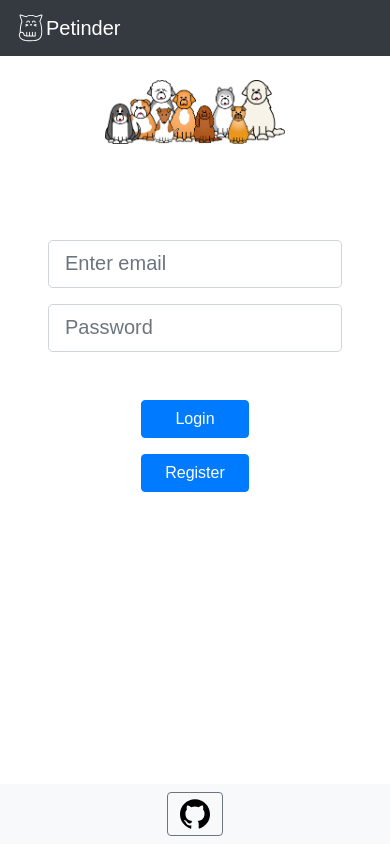
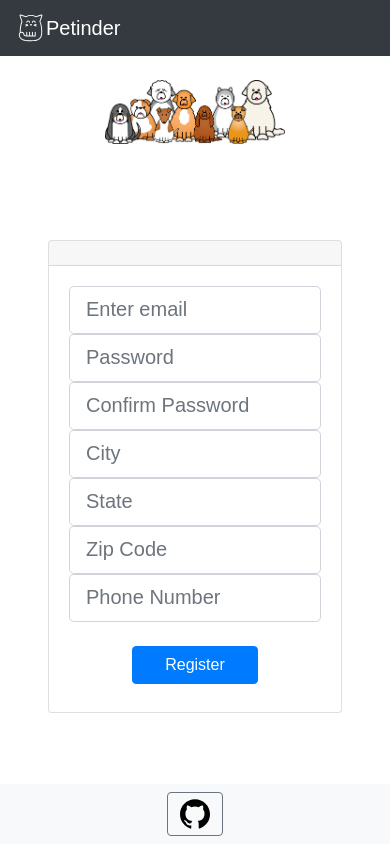
Before and after one commit to adliano/thepetinder_react, a React (Create React App) app in the folder client/: page / in a window 390 px wide. Built offline with nearby package versions, Linux system fonts and the light colour scheme.

Commit message:
Fixed Register Page and made it m.Responsive

```diff
--- a/client/src/App.js
+++ b/client/src/App.js
@@ -1,8 +1,8 @@
 import React, { Component } from 'react'
 // Import Pages
 // import SplashPage from './pages/SplashPage'
-import ShelterLogin from './pages/Shelter_Login'
-// import ShelterRegister from './pages/Shelter_Register'
+// import ShelterLogin from './pages/Shelter_Login'
+import ShelterRegister from './pages/Shelter_Register'
 
 // import logo from "./logo.svg";
 // import "./App.css";
@@ -15,8 +15,8 @@ class App extends Component {
     return (
       <>
         {/* <SplashPage /> */}
-        <ShelterLogin />
-        {/* <ShelterRegister /> */}
+        {/* <ShelterLogin /> */}
+        <ShelterRegister />
       </>
     )
   }
--- a/client/src/pages/Shelter_Register.js
+++ b/client/src/pages/Shelter_Register.js
@@ -1,7 +1,6 @@
 import React, { Component } from 'react';
 // Use Bootstrap Components
 import Container from 'react-bootstrap/Container'
-import Row from 'react-bootstrap/Row'
 import Col from 'react-bootstrap/Col'
 import Button from 'react-bootstrap/Button'
 import Form from 'react-bootstrap/Form'
@@ -45,39 +44,25 @@ class ShelterRegister extends Component {
         <Card className="text-center">
         <Card.Header></Card.Header>
         <Card.Body>
-          <Card.Text>
           <Form>
-            <br />
             <Form.Group controlId="formGroupEmail">
               <Form.Control size="lg" type="email" placeholder="Enter email" />
               <Form.Control size="lg" type="password" placeholder="Password" />
-              <Form.Control size="lg" type="confirmPassword" placeholder="Confirm Password" />
+              <Form.Control size="lg" type="password" placeholder="Confirm Password" />
+              <Form.Row>
+              <Col sm>
+                <Form.Control size="lg" type="text" placeholder="City" />
+              </Col>
+              <Col sm>
+              <Form.Control size="lg" type="text" placeholder="State" />
+              </Col>
+              <Col sm>
+                <Form.Control size="lg" type="number" placeholder="Zip Code" />
+              </Col>
+              </Form.Row>
+              <Form.Control size="lg" type="number" placeholder="Phone Number" />
               </Form.Group>
             </Form>
-              <Row>
-              <Col>
-              <Form>
-                <Form.Control size="lg" type="city" placeholder="City" />
-              </Form>
-              </Col>
-              <Col>
-              <Form>
-                <Form.Control size="lg" type="state" placeholder="State" />
-              </Form>
-              </Col>
-              <Col>
-              <Form>
-                <Form.Control size="lg" type="zipCode" placeholder="Zip Code" />
-              </Form>
-              </Col>
-              </Row>
-              <br />
-              <Form>
-            <Form.Group controlId="formGroupEmail">
-              <Form.Control size="lg" type="phoneNumber" placeholder="Phone Number" />
-              </Form.Group>
-            </Form>
-            </Card.Text>
               {/* CENTER BUTTON */}
               <Button className='w-50 m-2' variant='primary' onClick={this.onButtonClick}>Register</Button>
         </Card.Body>
```
